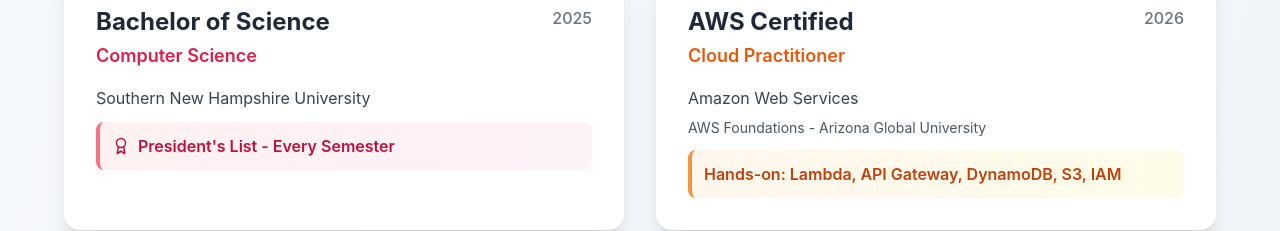
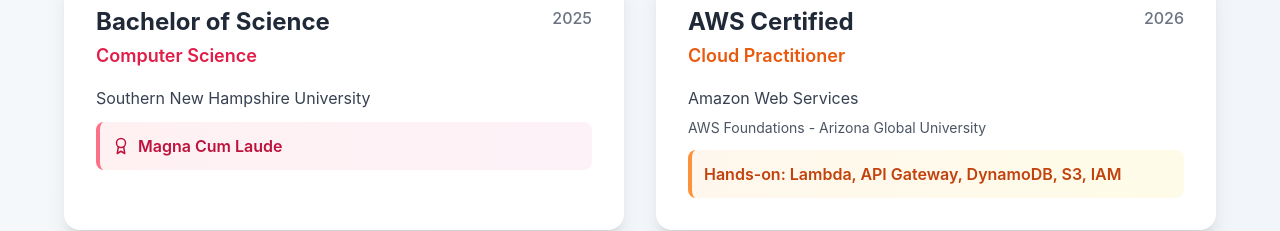
Before and after one commit to Rubysage20/portfolio, a React (Create React App) app in the folder portfolio/: page / in a window 1280 px wide. Shown: the part 3700-3931 px from the top of the page. Built offline with nearby package versions, Linux system fonts and the light colour scheme; the HTML template or start-up script is replaced by a standard one.

Commit message:
Update award description from 'President's List' to 'Magna Cum Laude'

```diff
--- a/portfolio/src/App.js
+++ b/portfolio/src/App.js
@@ -659,7 +659,7 @@
                 <div className="bg-gradient-to-r from-rose-50 to-pink-50 rounded-lg p-3 border-l-4 border-rose-400">
                   <p className="text-rose-700 font-semibold flex items-center gap-2">
                     <Award size={18} />
-                    President's List - Every Semester
+                    Magna Cum Laude
                   </p>
                 </div>
               </div>
```
